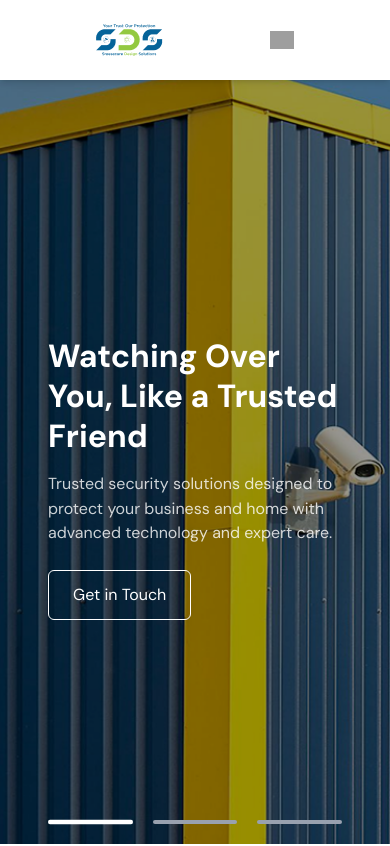
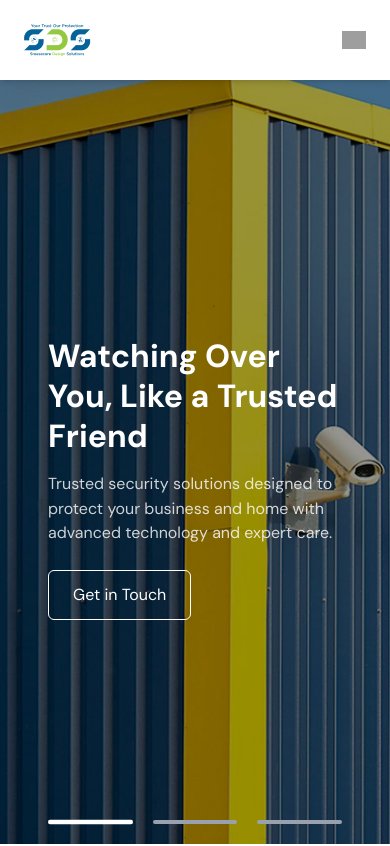
Before and after one commit to aswintrikkur/sds_security, a React (Vite) app in the folder client/: page / in a window 390 px wide. Shown: the top 846 px of the page. Built offline with nearby package versions, Linux system fonts and the light colour scheme; grey boxes are pictures that could not be loaded.

Commit message:
header padding fixed

```diff
--- a/client/src/components/ui/Carousel.jsx
+++ b/client/src/components/ui/Carousel.jsx
@@ -37,6 +37,7 @@ export const Carousel = () => {
                     style={{
                         backgroundImage: `url(${image})`,
                         backgroundPositionX: window.innerWidth < 768 && "60%",
+                        // backgroundPosition: window.innerWidth < 768 ? "center right 100px" : "center right 200px",
                     }}
                 ></div>
             ))}
--- a/client/src/components/ui/Header.jsx
+++ b/client/src/components/ui/Header.jsx
@@ -2,7 +2,7 @@ import React from "react";
 
 export const Header = () => {
     return (
-        <nav className="fixed top-0 left-0 right-0 z-50  flex justify-between items-center p-6 px-24 bg-white shadow-md">
+        <nav className="fixed top-0 left-0 right-0 z-50  flex justify-between items-center p-6 md:px-24 bg-white shadow-md">
             <div className="text-2xl font-bold">
                 <img src="/logo/SDS_Logo.png" alt="SDS Logo" />
             </div>
```
